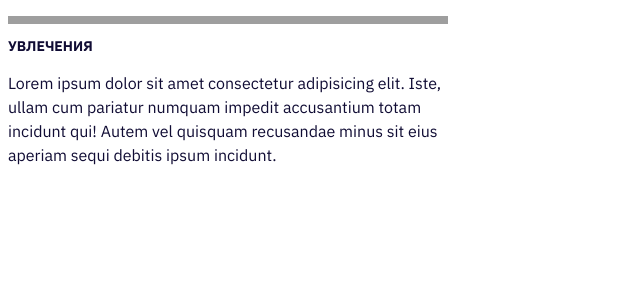
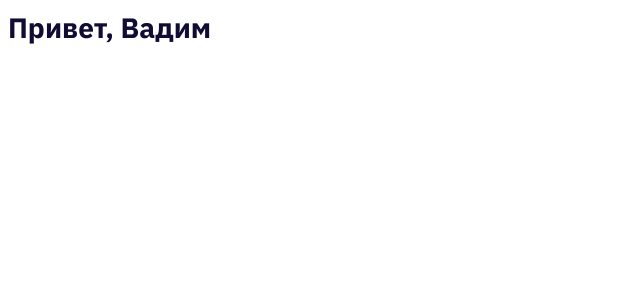
Before and after one commit to marussia1996/Vizitki, a React (Create React App) app: page /vadim in a window 1280 px wide. Shown: the top 300 px of the page, without its empty margins (0-640 px from the left). Built offline with nearby package versions, Linux system fonts and the light colour scheme; grey boxes are pictures that could not be loaded.

Commit message:
подготовка к слиянию

```diff
--- a/src/components/App/App.tsx
+++ b/src/components/App/App.tsx
@@ -1,23 +1,23 @@
 import React, { FC } from 'react';
-import { Route, Switch , useLocation} from 'react-router-dom';
+import { Route, Switch, useLocation } from 'react-router-dom';
 import { TLocation } from '../../services/types/types';
 import './App.scss';
-import {Header} from '../Header/Header';
+import { Header } from '../Header/Header';
 import DetailCard from '../DetailCard/DetailCard';
 import { Button } from '../Button/Button';
 
-export const App:FC = () => {
+export const App: FC = () => {
   const location = useLocation<TLocation>();
   return (
     <div className='app'>
       <Switch location={location}>
         <Route exact path="/maria">
           <h1>Привет, Мария</h1>
-          <Button className='buttonLarge' onClick={()=>{console.log('send')}} disabled={false}>Войти с Яндекс ID</Button>
-          <Button className='buttonSmall' onClick={()=>{console.log('send')}} disabled={true}>Выберите файл</Button>
+          <Button className='buttonLarge' onClick={() => { console.log('send') }} disabled={false}>Войти с Яндекс ID</Button>
+          <Button className='buttonSmall' onClick={() => { console.log('send') }} disabled={true}>Выберите файл</Button>
         </Route>
         <Route exact path="/vadim">
-          <DetailCard theme='default' heading='Увлечения' text='Lorem ipsum dolor sit amet consectetur adipisicing elit. Iste, ullam cum pariatur numquam impedit accusantium totam incidunt qui! Autem vel quisquam recusandae minus sit eius aperiam sequi debitis ipsum incidunt.' />
+          <h1>Привет, Вадим</h1>
         </Route>
         <Route exact path="/vladislav">
           <h1>Привет, Владислав</h1>
```
